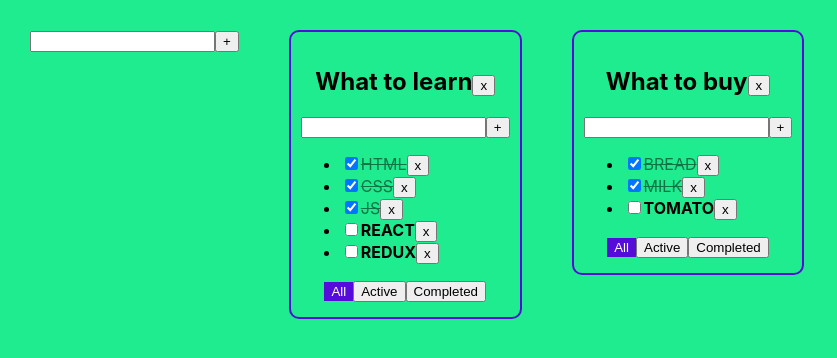
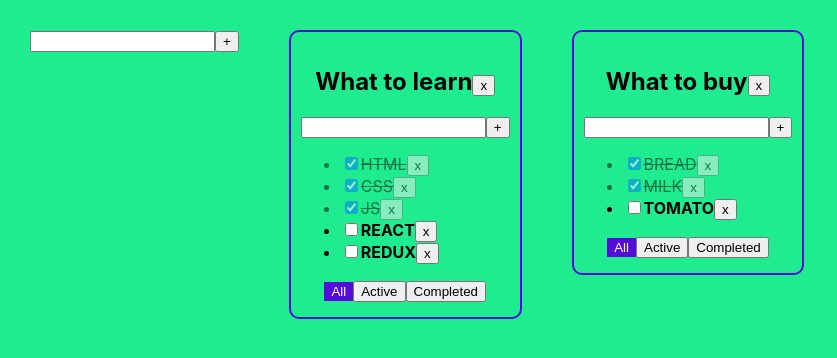
Before and after one commit to igor-minaev/todolist-repeat, a React (Create React App) app: page / in a window 1280 px wide. Shown: the top 358 px of the page, without its empty margins (0-837 px from the left). Built offline with nearby package versions, Linux system fonts and the light colour scheme.

Commit message:
add changeTaskTitle function

```diff
--- a/src/App.tsx
+++ b/src/App.tsx
@@ -55,6 +55,9 @@ function App() {
     const changeTaskStatus = (todolistId: string, taskId: string, isDone: boolean) => {
         setTasks({...tasks, [todolistId]: tasks[todolistId].map(t => t.id === taskId ? {...t, isDone} : t)})
     }
+    const changeTaskTitle = (todolistId: string, taskId: string, title: string) => {
+        setTasks({...tasks, [todolistId]: tasks[todolistId].map(t => t.id === taskId ? {...t, title} : t)})
+    }
 
     const removeTodolist = (todolistId: string) => {
         setTodolists(todolists.filter(t => t.id !== todolistId))
@@ -86,7 +89,8 @@ function App() {
                 addTask={addTask}
                 changeTaskStatus={changeTaskStatus}
                 removeTodolist={removeTodolist}
-                changeTodolistTitle={changeTodolistTitle}/>
+                changeTodolistTitle={changeTodolistTitle}
+                changeTaskTitle={changeTaskTitle}/>
         )
     })
     return (
--- a/src/components/Todolist.tsx
+++ b/src/components/Todolist.tsx
@@ -15,6 +15,7 @@ type TodolistPropsType = {
     changeTaskStatus: (todolistId: string, taskId: string, isDone: boolean) => void
     removeTodolist: (todolistId: string) => void
     changeTodolistTitle: (todolistId: string, title: string) => void
+    changeTaskTitle: (todolistId: string, taskId: string, title: string) => void
 }
 
 export const Todolist: React.FC<TodolistPropsType> = (props) => {
@@ -29,6 +30,7 @@ export const Todolist: React.FC<TodolistPropsType> = (props) => {
         changeTaskStatus,
         removeTodolist,
         changeTodolistTitle,
+        changeTaskTitle,
         ...restProps
     } = props
 
@@ -50,9 +52,10 @@ export const Todolist: React.FC<TodolistPropsType> = (props) => {
         const onChangeHandler = (e: ChangeEvent<HTMLInputElement>) => changeTaskStatus(todolistId, task.id, e.currentTarget.checked)
         const taskStyle = task.isDone ? 'done' : 'task'
         return (
-            <li key={task.id}>
+            <li key={task.id} className={taskStyle}>
                 <input type="checkbox" checked={task.isDone} onChange={onChangeHandler}/>
-                <span className={taskStyle}>{task.title}</span>
+                <EditableSpan oldTitle={task.title}
+                              onClick={(newTitle) => changeTaskTitleHandler(task.id, newTitle)}/>
                 <button onClick={removeTaskHandler}>x</button>
             </li>
         )
@@ -66,6 +69,8 @@ export const Todolist: React.FC<TodolistPropsType> = (props) => {
     const removeTodolistHandler = () => removeTodolist(todolistId)
     const addTaskHandler = (taskTitle: string) => addTask(todolistId, taskTitle)
     const changeTodolistTitleHandler = (newTitle: string) => changeTodolistTitle(todolistId, newTitle)
+    const changeTaskTitleHandler = (taskId: string, newTitle: string) => changeTaskTitle(todolistId, taskId, newTitle)
+
     return (
         <div className="todolist">
             <h2>
```
